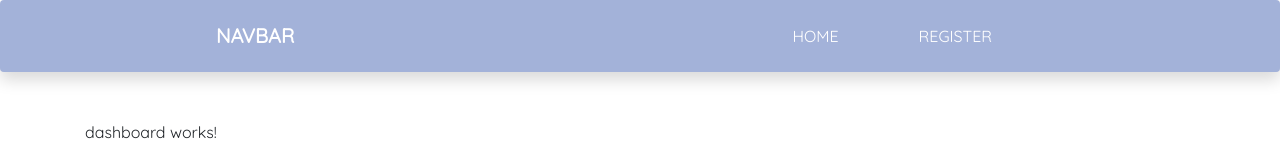
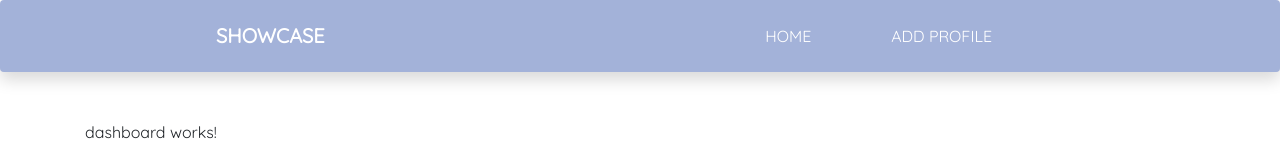
Before and after one commit to chingu-voyages/v12-geckos-team-02, an Angular app: page /dashboard in a window 1280 px wide. Shown: the top 160 px of the page. Built offline with nearby package versions, Linux system fonts and the light colour scheme; no server answers.

Commit message:
edit the links for the Navbar

```diff
--- a/src/app/component/navbar/navbar.component.html
+++ b/src/app/component/navbar/navbar.component.html
@@ -1,11 +1,11 @@
 <nav class="navbar navbar-light bg-light justify-content-between shadow p-3 mb-5 bg-white rounded">
-    <a class="navbar-brand">Navbar</a>
+    <a class="navbar-brand">Showcase</a>
     <ul class="navbar-nav">
         <li class="nav-item active">
             <a class="nav-link" routerLink="/">Home <span class="sr-only">(current)</span></a>
         </li>
         <li class="nav-item">
-            <a class="nav-link" routerLink="/register">Register</a>
+            <a class="nav-link" routerLink="/register">Add Profile</a>
         </li>
     </ul>
 </nav>
```
